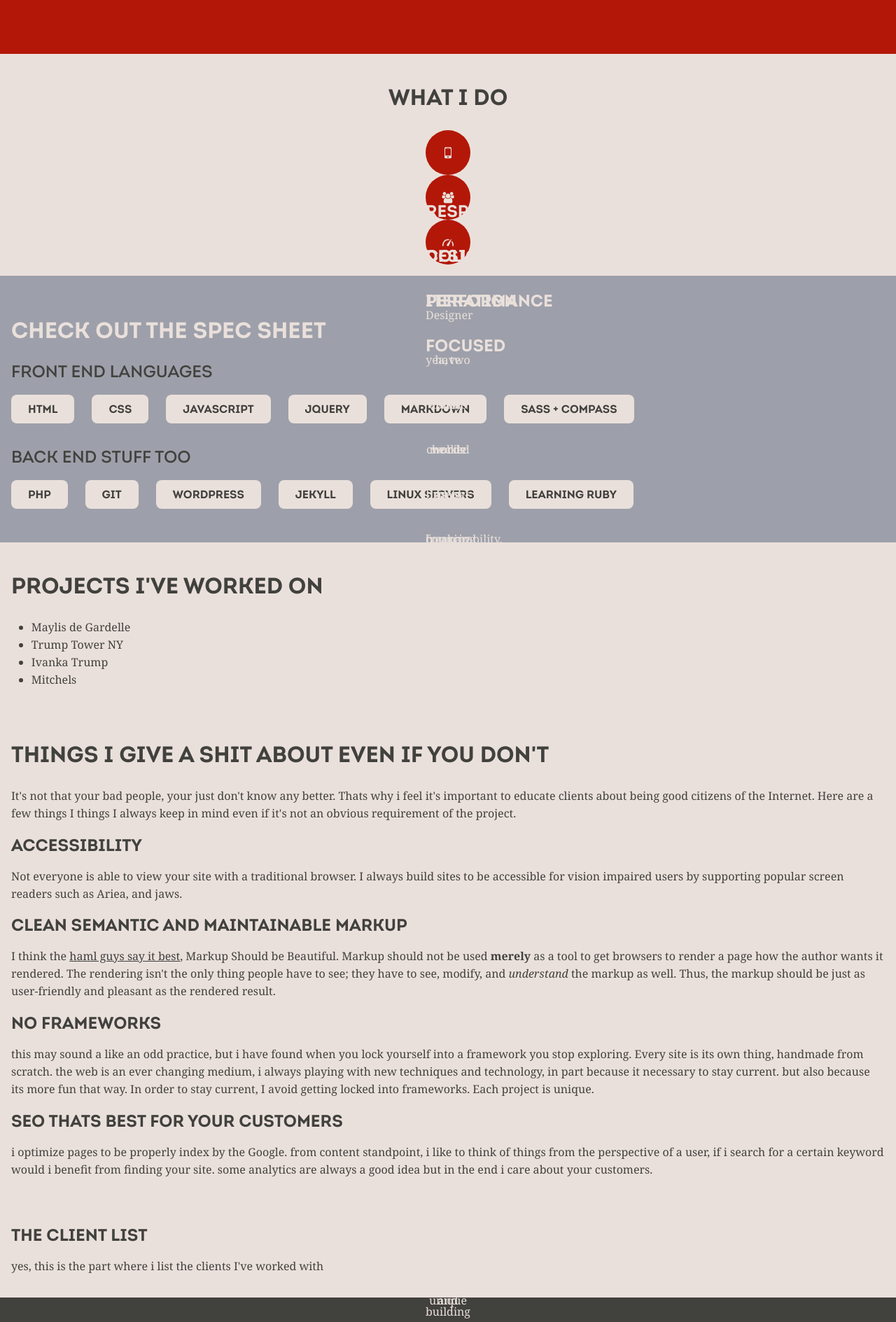
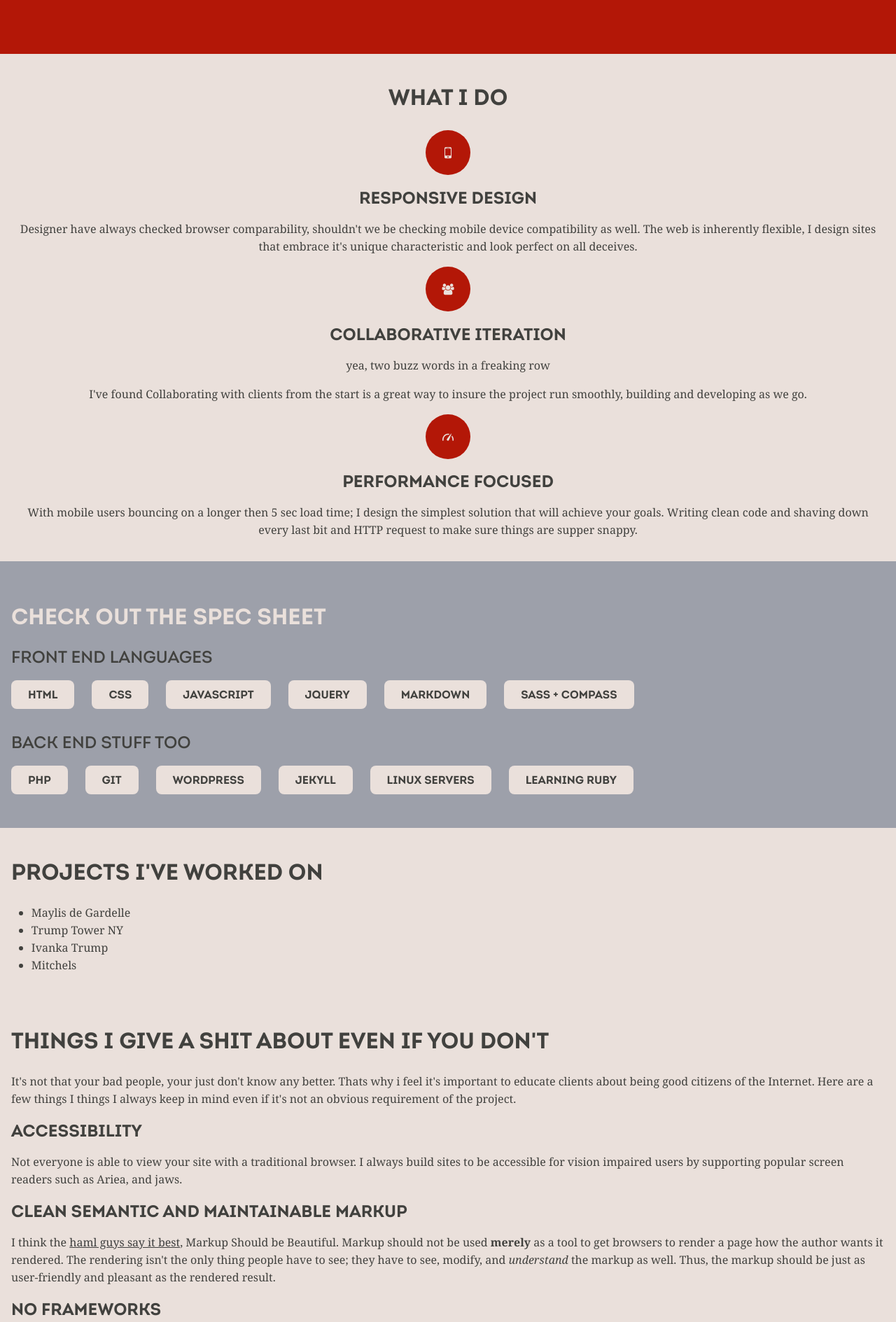
Before and after one commit to s8m2s/s8m2s.github.io, a Jekyll site: the page built from index.html, in a window 1280 px wide. Shown: the part 823-2712 px from the top of the page at 70% size. Built offline with Jekyll 4.4.1, drawn with Linux system fonts in a browser that asks for light colours.

Commit message:
containers for features

```diff
--- a/stylesheets/_sass/main.scss
+++ b/stylesheets/_sass/main.scss
@@ -346,7 +346,7 @@ section {
                 list-style-type: none;
             }
         }
-       	[data-icon] {
+       	[data-icon]:before {
       		display: block;
       		background: $color-red;
       		color: $color-white;
--- a/stylesheets/main.css
+++ b/stylesheets/main.css
@@ -390,7 +390,7 @@ section { padding: 1em; }
 #features section { text-align: center; }
 #features section ul { padding: 0; margin: 0; }
 #features section ul li { list-style-type: none; }
-#features section [data-icon] { display: block; background: #b31707; color: #eae0db; width: 4em; height: 4em; text-align: center; line-height: 4em; margin: auto; -webkit-border-radius: 2em; -moz-border-radius: 2em; -ms-border-radius: 2em; -o-border-radius: 2em; border-radius: 2em; }
+#features section [data-icon]:before { display: block; background: #b31707; color: #eae0db; width: 4em; height: 4em; text-align: center; line-height: 4em; margin: auto; -webkit-border-radius: 2em; -moz-border-radius: 2em; -ms-border-radius: 2em; -o-border-radius: 2em; border-radius: 2em; }
 
 #specs { background: #9da0aa; color: #eae0db; padding: 1em 0; overflow: hidden; *zoom: 1; }
 #specs h2 { color: #41413e; font-weight: normal; }
```
